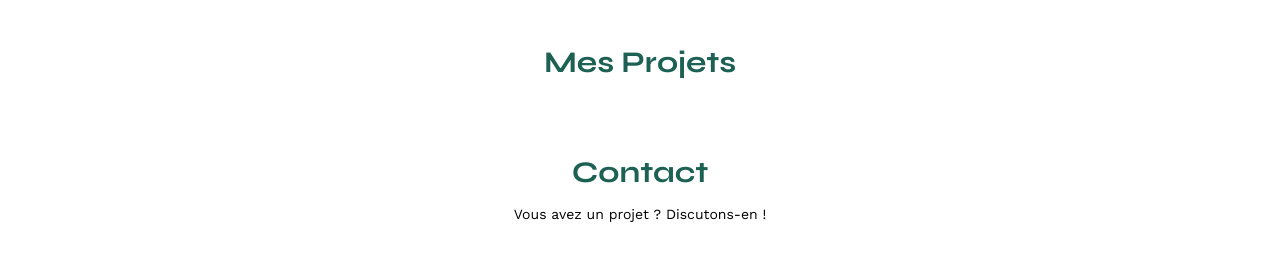
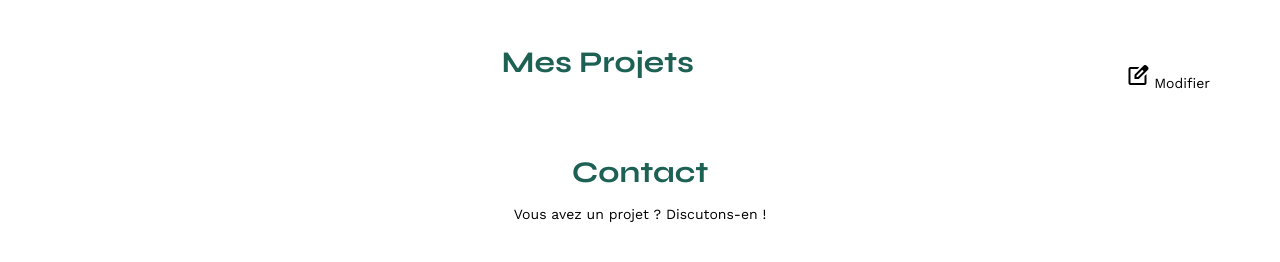
Before and after one commit to Intrepid27/Dev-P3, a plain HTML site: page FrontEnd/edit.html in a window 1280 px wide. Shown: the part 538-800 px from the top of the page. Drawn offline with nearby package versions, Linux system fonts and the light colour scheme; no server answers.

Commit message:
rectification

```diff
--- a/FrontEnd/assets/style.css
+++ b/FrontEnd/assets/style.css
@@ -79,6 +79,30 @@ section {
 	grid-column: 2 / 3;
   	grid-row: 2;
 }
+
+/*--- menu modifier ---*/
+
+.menu_modifier {
+    display: flex;                   /* Utilise le modèle de boîte flexible */
+    justify-content: space-between;  /* Espace entre les éléments */
+    align-items: center;            /* Centre verticalement les éléments */
+}
+
+.title_container {
+    flex: 1;                         /* Permet au conteneur du titre de prendre tout l'espace disponible */
+    display: flex;                  /* Utilise le modèle de boîte flexible pour centrer le titre */
+    justify-content: center;         /* Centre le titre horizontalement */
+}
+
+.edit_h2 {
+    margin: 0;                      /* Supprime les marges par défaut */
+}
+
+.modifier_text {
+    margin-left: auto;              /* Pousse le texte "Modifier" à droite */
+}
+
+
 
 h1{
 	display: flex;
--- a/FrontEnd/edit.html
+++ b/FrontEnd/edit.html
@@ -38,7 +38,14 @@
 		</article>
 	</section>
 	<section id="portfolio">
-		<h2>Mes Projets</h2>
+        <div class="menu_modifier">
+            <div class="title_container">
+                <h2 class="edit_h2">Mes Projets</h2>
+            </div>
+            <p class="modifier_text"><span class="material-symbols-outlined">edit_square</span> Modifier</p>
+        </div>
+
+
 		<div class="gallery">
 
 		</div>
```
